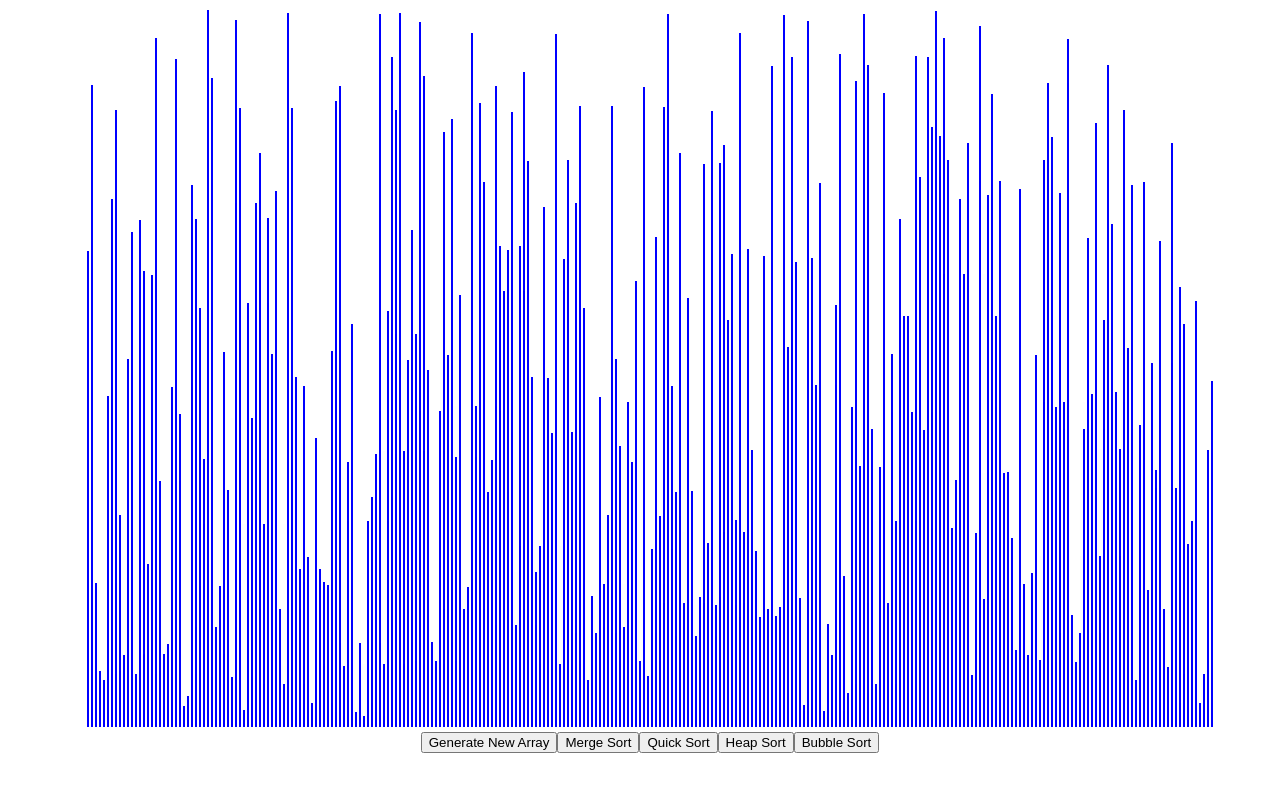
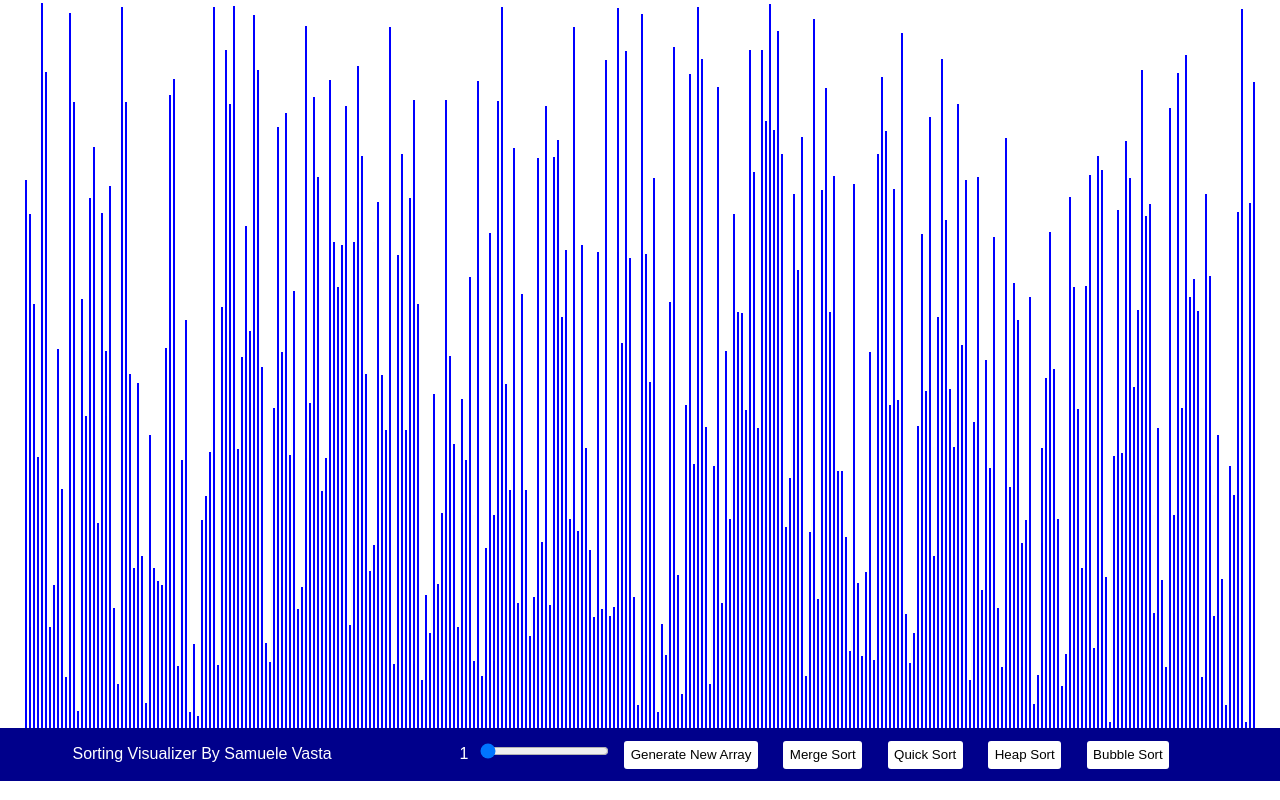
Before and after one commit to Hevial/Sorting-Visualizer, a React (Create React App) app: page / in a window 1280 px wide. Built offline with nearby package versions, Linux system fonts and the light colour scheme.

Commit message:
Created Animation Algorithm, New MergeSort Implementation, Implemented BubbleSort

```diff
--- a/src/App.css
+++ b/src/App.css
@@ -1,3 +1,7 @@
+body {
+  overflow: hidden;
+}
+
 .App {
   text-align: center;
 }
@@ -32,6 +36,7 @@
   from {
     transform: rotate(0deg);
   }
+
   to {
     transform: rotate(360deg);
   }
--- a/src/SortingAlgorithms/SortingAlgorithms.js
+++ b/src/SortingAlgorithms/SortingAlgorithms.js
@@ -1,3 +1,23 @@
+
+/*
+
+? How does animations works ?
+
+* The animate function gets this animations array, with all the steps to do;
+* The action key is the action that the animate fuctions as to do:
+*    - compare: highlights the two bars that are currently been compared
+*    - swap: swap the two bars values with the given heigh1t, height2
+*    - reset: reset the color to the main one
+
+*animations = [
+    *{ barsIdx: [idxBar1,idxBar2], action: "compare"}
+    *{ barsIdx: [idxBar1,idxBar2], barHeight: [height1, height2], action: "swap"}
+   *{ barsIdx: [idxBar1,idxBar2], action: "reset"}
+    !NOTE: if the height1 is missing it will just change the idxbar1 value with the height2
+*]
+
+*/
+
 export function getMergeSortAnimations(array) {
     const animations = [];
     if (array.length <= 1) return array;
@@ -13,48 +33,81 @@ function mergeSort(a, l, r, animations) {
         mergeSort(a, centro2, r, animations)
         merge(a, l, centro1, centro2, r, animations)
     }
-
 }
 
 function merge(a, sx, c1, c2, dx, animations) {
 
-    let t = []
+    let t = [...a]
     let indexT = sx
     let iSx = sx
     let iDx = c2
 
     while (iSx <= c1 && iDx <= dx) {
-        animations.push([iSx, iDx])
-        animations.push([iSx, iDx])
-        if (a[iSx] <= a[iDx]) {
-            animations.push([indexT, a[iSx]]);
-            t[indexT++] = a[iSx++]
+
+
+
+        if (t[iSx] <= t[iDx]) {
+            animations.push({ barsIdx: [indexT, iSx], action: "compare" })
+            animations.push({ barsIdx: [indexT, iSx], barHeight: [, t[iSx]], action: "swap" })
+            animations.push({ barsIdx: [indexT, iSx], action: "reset" })
+            a[indexT++] = t[iSx++]
         }
         else {
-            animations.push([indexT, a[iDx]]);
-            t[indexT++] = a[iDx++]
+            animations.push({ barsIdx: [indexT, iDx], action: "compare" })
+            animations.push({ barsIdx: [indexT, iDx], barHeight: [, t[iDx]], action: "swap" })
+            animations.push({ barsIdx: [indexT, iDx], action: "reset" })
+            a[indexT++] = t[iDx++]
         }
 
     }
 
-    if (iSx === c2) {
-        while (iDx <= dx) {
-            animations.push([iDx, iDx])
-            animations.push([iDx, iDx])
-            animations.push([indexT, a[iDx]]);
-            t[indexT++] = a[iDx++]
-        }
-    } else {
-        while (iSx <= c1) {
-            animations.push([iSx, iSx])
-            animations.push([iSx, iSx])
-            animations.push([indexT, a[iSx]]);
-            t[indexT++] = a[iSx++]
-        }
+    while (iDx <= dx) {
+        animations.push({ barsIdx: [indexT, iDx], action: "compare" })
+        animations.push({ barsIdx: [indexT, iDx], barHeight: [, t[iDx]], action: "swap" })
+        animations.push({ barsIdx: [indexT, iDx], action: "reset" })
+        a[indexT++] = t[iDx++]
+
     }
 
-    for (let i = sx; i <= dx; i++) {
-        a[i] = t[i]
+    while (iSx <= c1) {
+        animations.push({ barsIdx: [indexT, iSx], action: "compare" })
+        animations.push({ barsIdx: [indexT, iSx], barHeight: [, t[iSx]], action: "swap" })
+        animations.push({ barsIdx: [indexT, iSx], action: "reset" })
+        a[indexT++] = t[iSx++]
     }
 
 }
+
+export function getBubbleSortAnimations(array) {
+    const animations = []
+    if (array.length <= 1) return array;
+    bubbleSort(array, animations)
+    return animations
+}
+
+function bubbleSort(array, animations) {
+    for (let i = 0; i < array.length - 1; i++) {
+        let swapped = false; // To optimize the algorithm
+        for (let j = 0; j < array.length - i - 1; j++) {
+            animations.push({ barsIdx: [j, j + 1], action: "compare" });
+
+            if (array[j] > array[j + 1]) {
+                animations.push({ barsIdx: [j, j + 1], barHeight: [array[j], array[j + 1]], action: "swap" });
+
+                // Swap the elements
+                let temp = array[j];
+                array[j] = array[j + 1];
+                array[j + 1] = temp;
+
+                swapped = true;
+            }
+
+            animations.push({ barsIdx: [j, j + 1], action: "reset" });
+        }
+
+        // If no two elements were swapped in the inner loop, then the array is already sorted
+        if (!swapped) {
+            break;
+        }
+    }
+}
--- a/src/SortingVisualizer/SortingVisualizer.css
+++ b/src/SortingVisualizer/SortingVisualizer.css
@@ -1,12 +1,61 @@
+body,
+html {
+    height: 100%;
+    margin: 0;
+}
+
 .array-container {
-    position: absolute;
-    top: 10px;
-    left: 20px;
+    height: 91vh;
+    overflow-y: auto;
+    display: flex;
+    flex-wrap: wrap;
+    justify-content: center;
+    /* Allinea le barre al centro */
+    align-items: flex-end;
+    /* Allinea le barre in basso */
 }
 
 .array-bar {
     width: 2px;
+    /* Imposta una larghezza fissa per ogni barra */
     background-color: blue;
-    display: inline-block;
-    margin: 0 1px
+    margin: 0 1px;
+    /* Imposta un'altezza fissa per ogni barra, se necessario */
 }
+
+.tool-bar {
+    display: block;
+    background-color: darkblue;
+}
+
+.button {
+    margin: 1%;
+    padding: 0.5%;
+    background-color: white;
+    border: none;
+    border-radius: 3px;
+    font-family: sans-serif;
+    cursor: pointer;
+}
+
+.button:hover {
+    background-color: rgb(240, 240, 240);
+}
+
+#title {
+    font-family: sans-serif;
+    color: white;
+    position: left;
+    margin-left: -2%;
+    margin-right: 10%;
+}
+
+.speed-value {
+    font-family: sans-serif;
+    color: white;
+    margin-right: 10px;
+}
+
+.speed-slider {
+    padding-right: 1%;
+}
--- a/src/SortingVisualizer/SortingVisualizer.jsx
+++ b/src/SortingVisualizer/SortingVisualizer.jsx
@@ -1,6 +1,7 @@
 import React from 'react';
 import './SortingVisualizer.css';
 import { getMergeSortAnimations } from '../SortingAlgorithms/SortingAlgorithms.js';
+import { getBubbleSortAnimations } from '../SortingAlgorithms/SortingAlgorithms.js';
 
 // Change this value for the speed of the animations.
 const ANIMATION_SPEED_MS = 1;
@@ -11,10 +12,11 @@ const PRIMARY_COLOR = 'blue';
 // This is the color of array bars that are being compared throughout the animations.
 const SECONDARY_COLOR = 'red';
 
+
 export default class SortingVisualizer extends React.Component {
     constructor(props) {
         super(props)
-        this.state = { array: [] };
+        this.state = { array: [], speed: 1 };
     }
 
     componentDidMount() {
@@ -23,8 +25,8 @@ export default class SortingVisualizer extends React.Component {
 
     resetArray() {
         const array = [];
-        const maxHeight = window.innerHeight * 0.9;
-        const maxWidth = window.innerWidth * 0.22; //the multiplier is based on the bar width
+        const maxHeight = window.innerHeight * 0.91;
+        const maxWidth = window.innerWidth * 0.24; //the multiplier is based on the bar width
 
         for (let i = 0; i < maxWidth; i++) {
             array.push(randomIntFromInterval(5, maxHeight));
@@ -34,34 +36,78 @@ export default class SortingVisualizer extends React.Component {
     }
 
     mergeSort() {
+        console.log("Array originale:", this.state.array);
         const animations = getMergeSortAnimations(this.state.array);
-        for (let i = 0; i < animations.length; i++) {
-            const arrayBars = document.getElementsByClassName('array-bar');
-            const isColorChange = i % 3 !== 2;
-            if (isColorChange) {
-                const [barOneIdx, barTwoIdx] = animations[i];
-                const barOneStyle = arrayBars[barOneIdx].style;
-                const barTwoStyle = arrayBars[barTwoIdx].style;
-                const color = i % 3 === 0 ? SECONDARY_COLOR : PRIMARY_COLOR;
-                setTimeout(() => {
-                    barOneStyle.backgroundColor = color;
-                    barTwoStyle.backgroundColor = color;
-                }, i * ANIMATION_SPEED_MS);
-            } else {
-                setTimeout(() => {
-                    const [barOneIdx, newHeight] = animations[i];
-                    const barOneStyle = arrayBars[barOneIdx].style;
-                    barOneStyle.height = `${newHeight}px`;
-                }, i * ANIMATION_SPEED_MS);
-            }
-        }
+        console.log("Array originale sortato:", this.state.array);
+        this.animate(animations);
+
     }
 
     quickSort() { }
 
     heapSort() { }
 
-    bubbleSort() { }
+    bubbleSort() {
+        console.log("Array originale:", this.state.array);
+        const animations = getBubbleSortAnimations(this.state.array);
+        console.log("Array originale sortato:", this.state.array);
+        this.animate(animations);
+
+    }
+
+    animate(animations) {
+
+        const arrayBars = document.getElementsByClassName('array-bar');
+        console.log(animations)
+        for (let i = 0; i < animations.length; i++) {
+            const animation = animations[i]
+            const [barOneIdx, barTwoIdx] = animation.barsIdx
+
+            const barOneStyle = arrayBars[barOneIdx].style
+            const barTwoStyle = arrayBars[barTwoIdx].style
+
+            // comparing the two values
+
+            switch (animation.action) {
+                case "compare":
+
+                    //comparing the two values
+                    setTimeout(() => {
+                        barOneStyle.backgroundColor = SECONDARY_COLOR
+                        barTwoStyle.backgroundColor = SECONDARY_COLOR
+                    }, i * ANIMATION_SPEED_MS);
+                    break
+
+                case "swap":
+
+                    //swapping the two values
+                    setTimeout(() => {
+                        const [barOneHeight, barTwoHeight] = animation.barHeight
+
+                        barOneStyle.height = `${barTwoHeight}px`
+                        if (barOneHeight)
+                            barTwoStyle.height = `${barOneHeight}px`
+                    }, i * ANIMATION_SPEED_MS);
+                    break
+
+                case "reset":
+
+                    // after comparing and swapping or not, reset back to the primary color
+                    setTimeout(() => {
+                        barOneStyle.backgroundColor = PRIMARY_COLOR
+                        barTwoStyle.backgroundColor = PRIMARY_COLOR
+                    }, i * ANIMATION_SPEED_MS);
+                    break
+
+                default:
+                    console.log("Action not possible! Current anim obj: ", animation);
+                    break
+
+            }
+
+        }
+
+    }
 
     render() {
         const { array } = this.state;
@@ -74,11 +120,26 @@ export default class SortingVisualizer extends React.Component {
                             key={idx}
                             style={{ height: `${value}px` }}></div>
                     ))}
-                    <button onClick={() => this.resetArray()}>Generate New Array</button>
-                    <button onClick={() => this.mergeSort()}>Merge Sort</button>
-                    <button onClick={() => this.quickSort()}>Quick Sort</button>
-                    <button onClick={() => this.heapSort()}>Heap Sort</button>
-                    <button onClick={() => this.bubbleSort()}>Bubble Sort</button>
+
+                </div>
+                <div className='tool-bar' >
+                    <span id="title">Sorting Visualizer By Samuele Vasta</span>
+
+                    <span className="speed-value">{this.state.speed}</span>
+                    <input
+                        id="speed-slider"
+                        type="range"
+                        value={this.state.speed}
+                        min="1"
+                        max="9"
+                        step="1"
+                        onChange={(e) => this.setState({ speed: parseInt(e.target.value) })}
+                    />
+                    <button className='button' onClick={() => this.resetArray()}>Generate New Array</button>
+                    <button className='button' onClick={() => this.mergeSort()}>Merge Sort</button>
+                    <button className='button' onClick={() => this.quickSort()}>Quick Sort</button>
+                    <button className='button' onClick={() => this.heapSort()}>Heap Sort</button>
+                    <button className='button' onClick={() => this.bubbleSort()}>Bubble Sort</button>
                 </div>
             </>
         );
```
